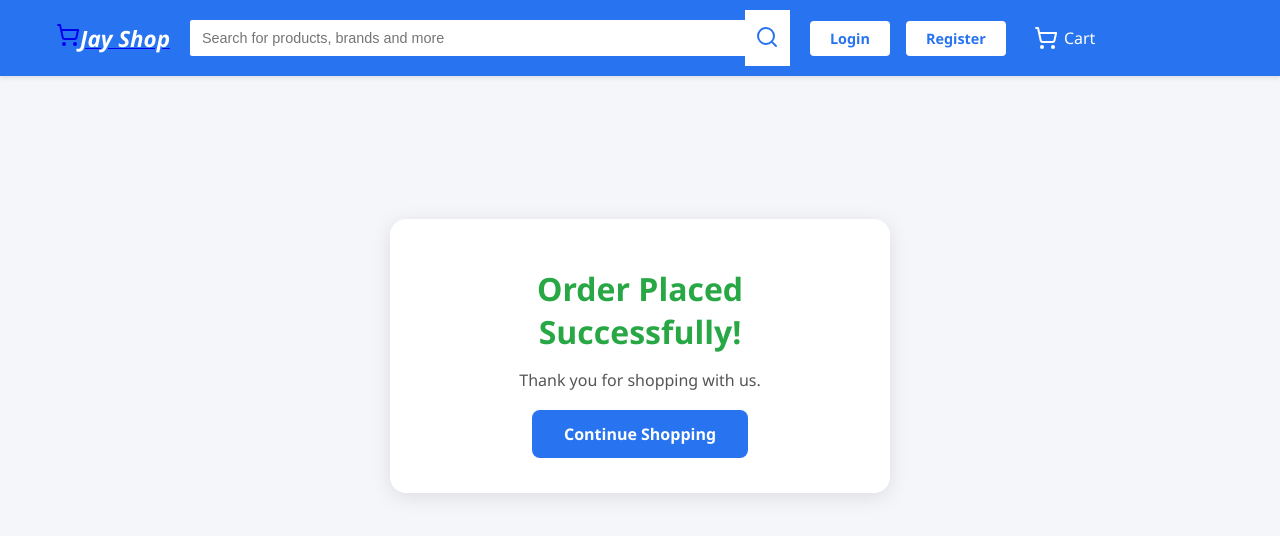
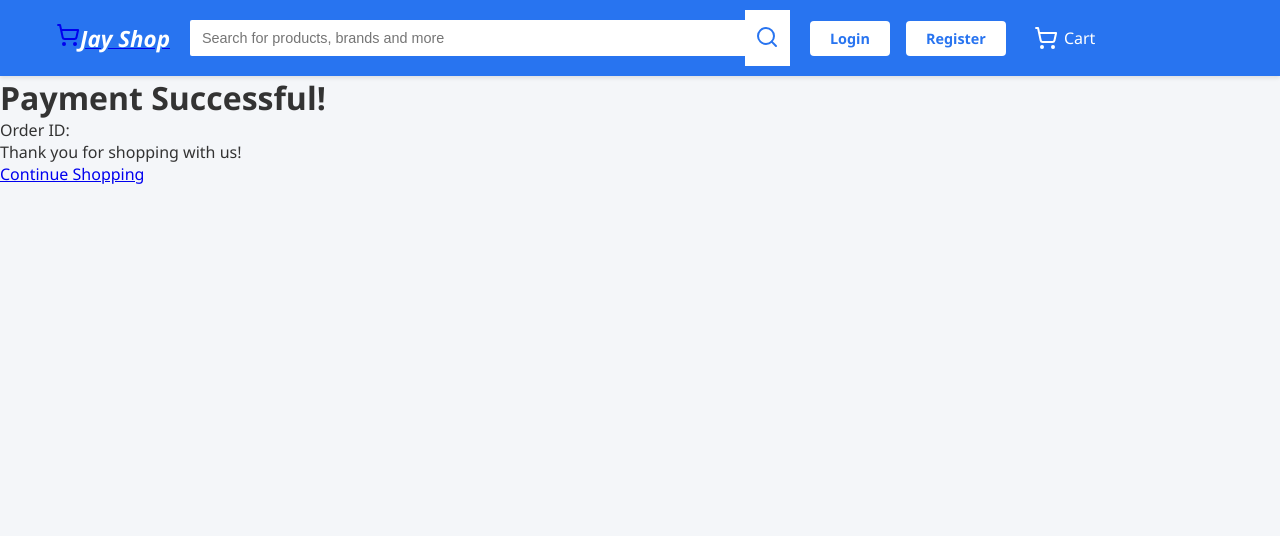
Before and after one commit to jayaraj0964/jayshopy, a React (Create React App) app in the folder shopping/: page /order-success in a window 1280 px wide. Shown: the top 536 px of the page. Built offline with nearby package versions, Linux system fonts and the light colour scheme.

Commit message:
update cashfree4

```diff
--- a/shopping/src/components/OrderSuccessPage.js
+++ b/shopping/src/components/OrderSuccessPage.js
@@ -1,18 +1,17 @@
-// src/components/OrderSuccessPage.js
-import React from 'react';
-import { Link } from 'react-router-dom';
-import './OrderSuccessPage.css';
+// src/pages/OrderSuccess.jsx
+import { useSearchParams } from 'react-router-dom';
 
-function OrderSuccessPage() {
+export default function OrderSuccess() {
+  const [params] = useSearchParams();
+  const orderId = params.get('order_id');
+  const status = params.get('status');
+
   return (
-    <div className="success-container">
-      <div className="success-card">
-        <h1>Order Placed Successfully!</h1>
-        <p>Thank you for shopping with us.</p>
-        <Link to="/" className="home-btn">Continue Shopping</Link>
-      </div>
+    <div className="success-page">
+      <h1>Payment Successful!</h1>
+      <p>Order ID: <strong>{orderId}</strong></p>
+      <p>Thank you for shopping with us!</p>
+      <a href="/">Continue Shopping</a>
     </div>
   );
 }
-
-export default OrderSuccessPage;   // ✅ Correct default export
```
